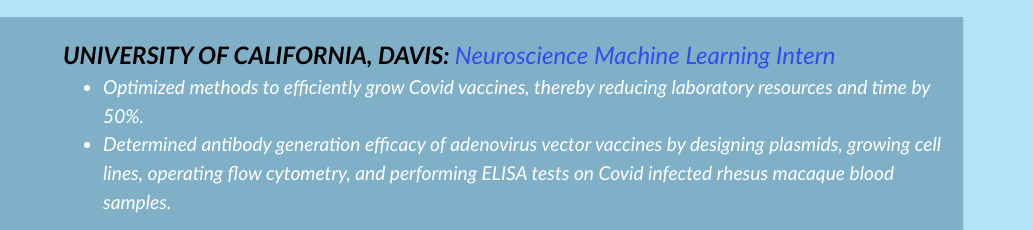
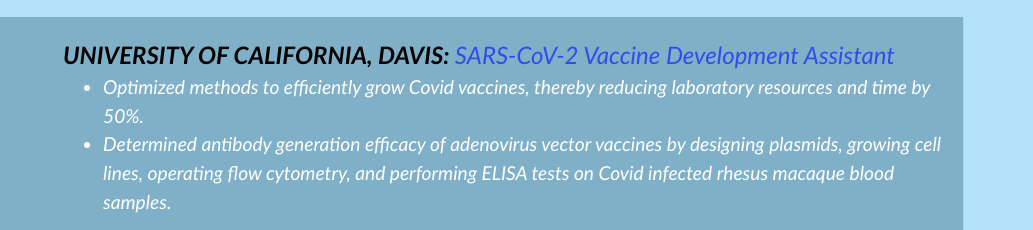
Before and after one commit to AlexKaiLe/AL, a plain HTML site: page index.html in a window 1280 px wide. Shown: the part 2841-3071 px from the top of the page, 247-1280 px from the left. Drawn offline with nearby package versions, Linux system fonts and the light colour scheme; a web font is replaced by a local one.

Commit message:
fixed UC davis

```diff
--- a/index.html
+++ b/index.html
@@ -154,7 +154,7 @@
                          </div>
                          <div class="resume-right">
                             <span class="resume-title"> <b>University of California, Davis: </b></span>
-                            <span class="resume-name"> Neuroscience Machine Learning Intern</span>
+                            <span class="resume-name">SARS-CoV-2 Vaccine Development Assistant</span>
                             <ul class="resume-body">
                                 <li>Optimized methods to efficiently grow Covid vaccines, thereby reducing laboratory resources and time by 50%.</li>
                                 <li>Determined antibody generation efficacy of adenovirus vector vaccines by designing plasmids, growing cell lines,
```
